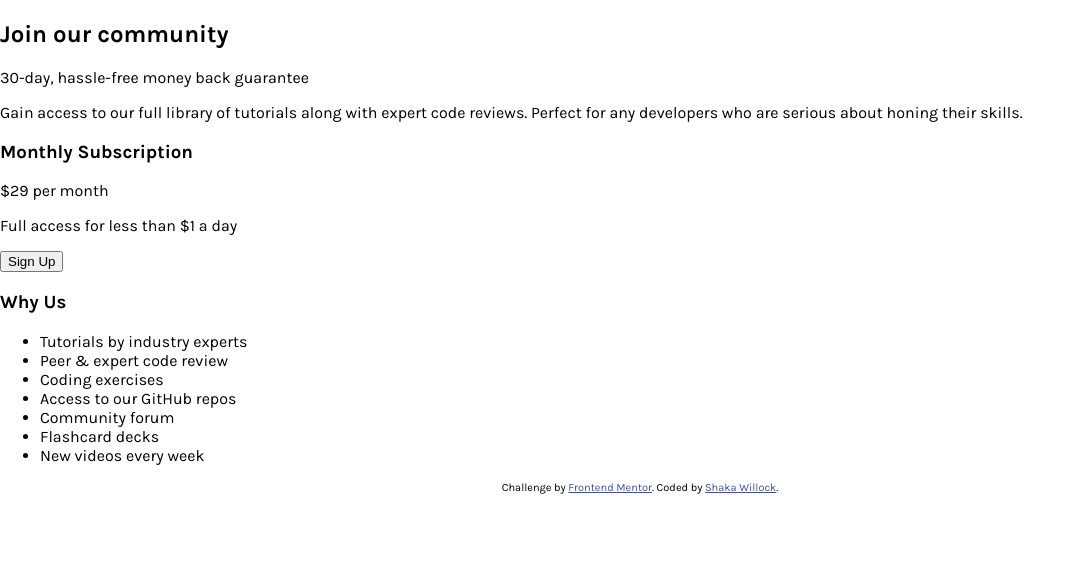
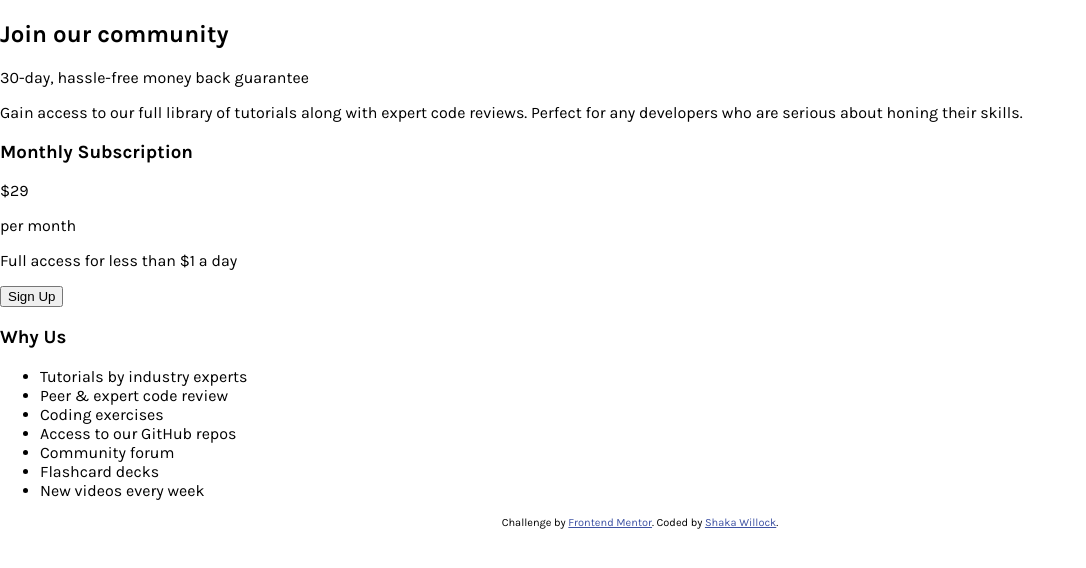
Before and after one commit to shakawillock/single-price-grid-component, a plain HTML site: page index.html in a window 1280 px wide. Shown: the whole page, without its empty margins (0-1086 px from the left). Drawn offline with Linux system fonts and the light colour scheme.

Commit message:
Update index.html

```diff
--- a/index.html
+++ b/index.html
@@ -15,14 +15,18 @@
     <div class="community">
       <h2 class="main-title">Join our community</h2>
       <p class="subtitle">30-day, hassle-free money back guarantee</p>
-      <p class="text">Gain access to our full library of tutorials along with expert code reviews.
+      <p class="community-text">Gain access to our full library of tutorials along with expert code reviews.
         Perfect for any developers who are serious about honing their skills.</p>
     </div>
     <div class="subscription">
       <h3 class="title">Monthly Subscription</h3>
-      <p class="price">&dollar;29 <span class="special">per month</span></p>
-      <p class="text">Full access for less than &dollar;1 a day</p>
-      <button class="btn btn-primary">Sign Up</button>
+      <div class="price-container">
+        <p class="price">&dollar;29</p>
+        <span class="per-month">per month</span>
+      </div>
+
+        <p class="text">Full access for less than &dollar;1 a day</p>
+       <button class="btn btn-primary">Sign Up</button>
     </div>
     <div class="why-us">
       <h3 class="title">Why Us</h3>
@@ -37,7 +41,7 @@
       </ul>
     </div>
   </section>
-  <footer>
+  <footer class="footer">
     <p class="attribution">
       Challenge by <a href="https://www.frontendmentor.io?ref=challenge" target="_blank">Frontend Mentor</a>.
       Coded by <a href="https://github.com/shakawillock" target="_blank">Shaka Willock</a>.
```
